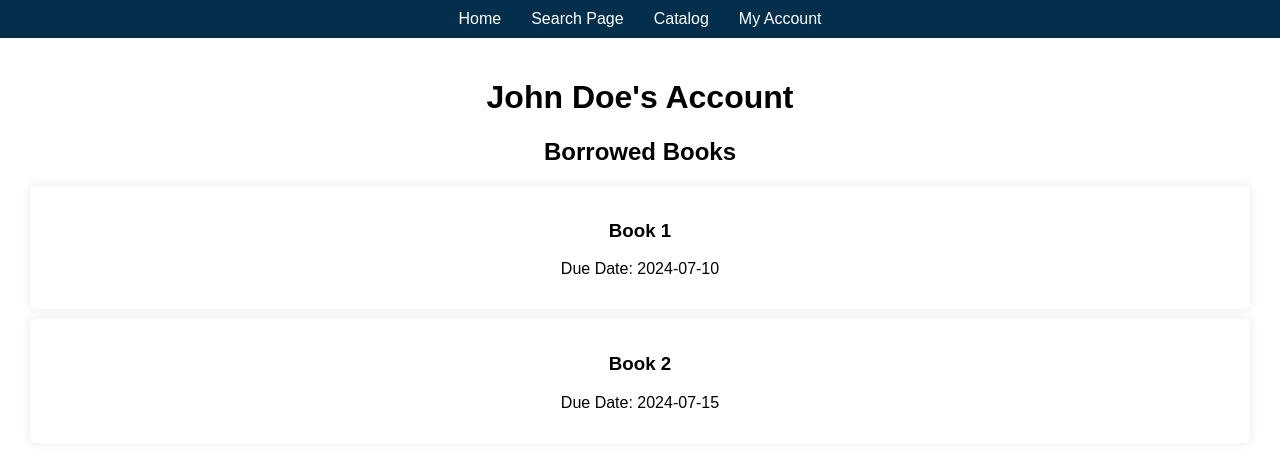
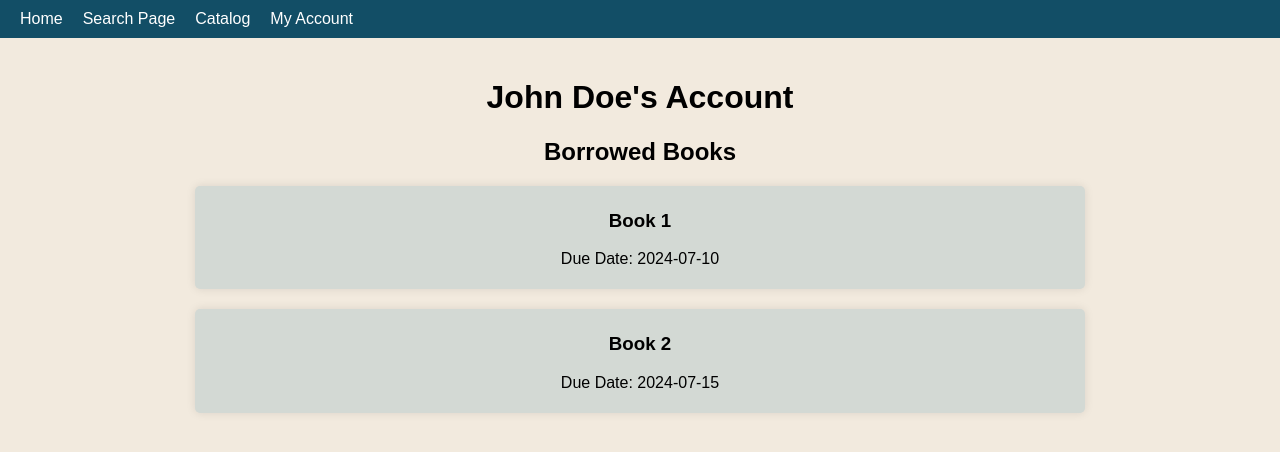
Before and after one commit to shikhap04/library-system, a React (Create React App) app: page /account in a window 1280 px wide. Shown: the top 452 px of the page. Built offline with nearby package versions, Linux system fonts and the light colour scheme.

Commit message:
added cosmetic changes: colors, padding

```diff
--- a/src/Home.js
+++ b/src/Home.js
@@ -5,6 +5,7 @@ const Home = () => {
     <div>
       <h1>Welcome to the Library. I hope you enjoy!</h1>
       <p>Find your next great read!</p>
+      <p>Website by: Shikha Patel, Chris Ramroth, and Jonah Diaz</p>
     </div>
   );
 }
--- a/src/Search.js
+++ b/src/Search.js
@@ -18,9 +18,12 @@ const SearchCatalog = () => {
     }
   };
 
+  var buttonPressed = false;
+
   return (
     <div>
-      <h1>Search Catalog</h1>
+      <h1>Search</h1>
+      <p>Easy way to look up information about your upcoming book!</p>
       <form onSubmit={handleSearch}>
         <input
           type="text"
--- a/src/index.css
+++ b/src/index.css
@@ -3,20 +3,20 @@ body {
     color:black;
     margin: 0;
     padding: 10;
-    background-color: #ffffff;
+    background-color: #f2eade;
     text-align: center;
   }
 
   .navbar {
-    background-color: #042f4c;
+    background-color: #124E66;
     padding: 10px;
     color: white;
-    text-align: center;
+    text-align: left;
   }
 
   .navbar a {
     color: white;
-    margin: 0 15px;
+    margin: 0 10px;
     text-decoration: none;
   }
 
@@ -25,9 +25,9 @@ body {
   }
 
   .card {
-    background-color: white;
-    padding: 15px;
-    margin: 10px;
+    background-color: #D3D9D4;
+    padding: 5px;
+    margin: 10px 175px 20px;
     border-radius: 5px;
     box-shadow: 0 0 10px rgba(0, 0, 0, 0.1);
   }
```
